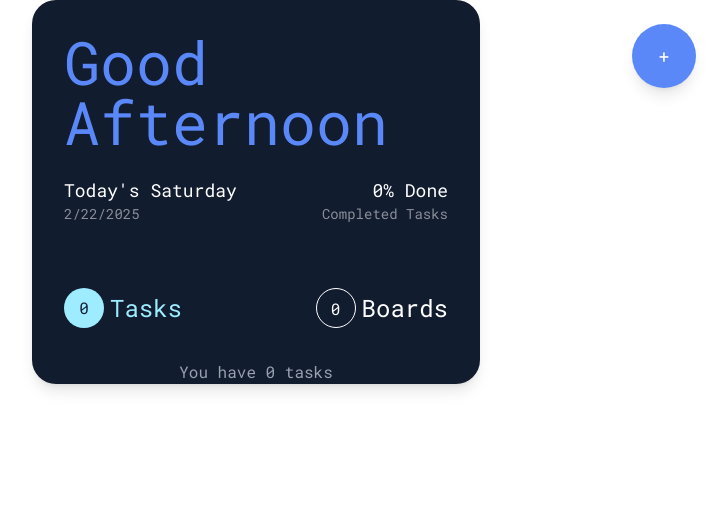
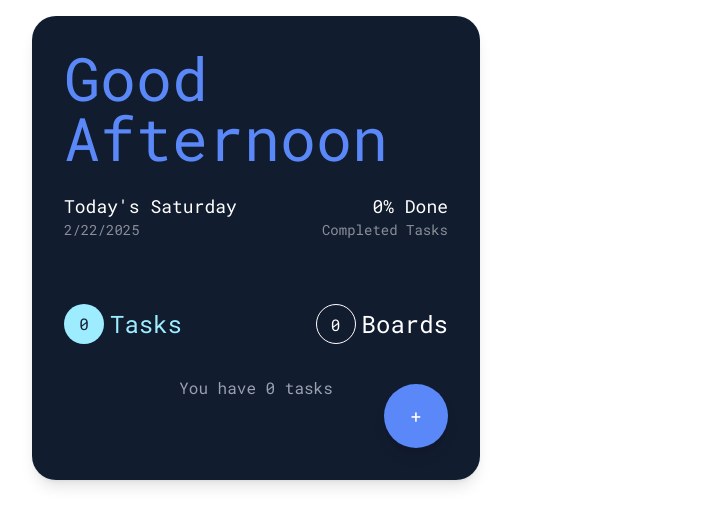
Before and after one commit to OlgaMinaievaWebDev/Mobile-Task-Manager, a React (Vite) app: page / in a window 1280 px wide. Shown: the top 526 px of the page, without its empty margins (384-1111 px from the left). Built offline with nearby package versions, Linux system fonts and the light colour scheme.

Commit message:
some updates one useEffect

```diff
--- a/src/context/TaskContext.jsx
+++ b/src/context/TaskContext.jsx
@@ -4,7 +4,7 @@
 const initialState = {
   tasks: JSON.parse(localStorage.getItem("tasks")) || [],
   boards: JSON.parse(localStorage.getItem("boards")) || [],
-  selectedBoard: localStorage.getItem("selectedBoard") || "",
+  selectedBoard: localStorage.getItem("selectedBoard") || [],
 };
 
 function taskReducer(state, action) {
@@ -55,7 +55,7 @@
   useEffect(() => {
     localStorage.setItem("tasks", JSON.stringify(state.tasks));
     localStorage.setItem("boards", JSON.stringify(state.boards));
-    localStorage.setItem("selectedBoard", state.selectedBoard);
+    localStorage.setItem("selectedBoard", state.boards);
   }, [state.tasks, state.boards, state.selectedBoard]);
 
   return (
--- a/src/pages/Main.jsx
+++ b/src/pages/Main.jsx
@@ -17,7 +17,7 @@
     totalTasks > 0 ? Math.round((completedTasks / totalTasks) * 100) : 0;
 
   return (
-    <div className="bg-black font-family text-white w-full h-screen md:max-w-md mx-auto md:rounded-3xl md:shadow-lg md:h-auto">
+    <div className="bg-black font-family text-white w-full h-screen md:max-w-md mx-auto md:rounded-3xl md:shadow-lg md:h-auto md:mt-4 relative pb-20">
       <div className="flex flex-col p-8 gap-3">
         <h1 className="text-6xl text-blue mb-3">
           Good{" "}
@@ -40,9 +40,10 @@
           </div>
         </div>
 
+        {/* Fixed Button for Mobile, Inside Container for Medium Screens */}
         <button
           onClick={() => navigate("/addTask")}
-          className="fixed bottom-8 right-8 bg-blue text-lg text-white w-16 h-16 rounded-full flex items-center justify-center shadow-lg md:fixed md:top-6 md:right-50"
+          className="fixed bottom-20 right-8 bg-blue text-lg text-white w-16 h-16 rounded-full flex items-center justify-center shadow-lg md:absolute md:bottom-8 md:right-8"
         >
           +
         </button>
```
